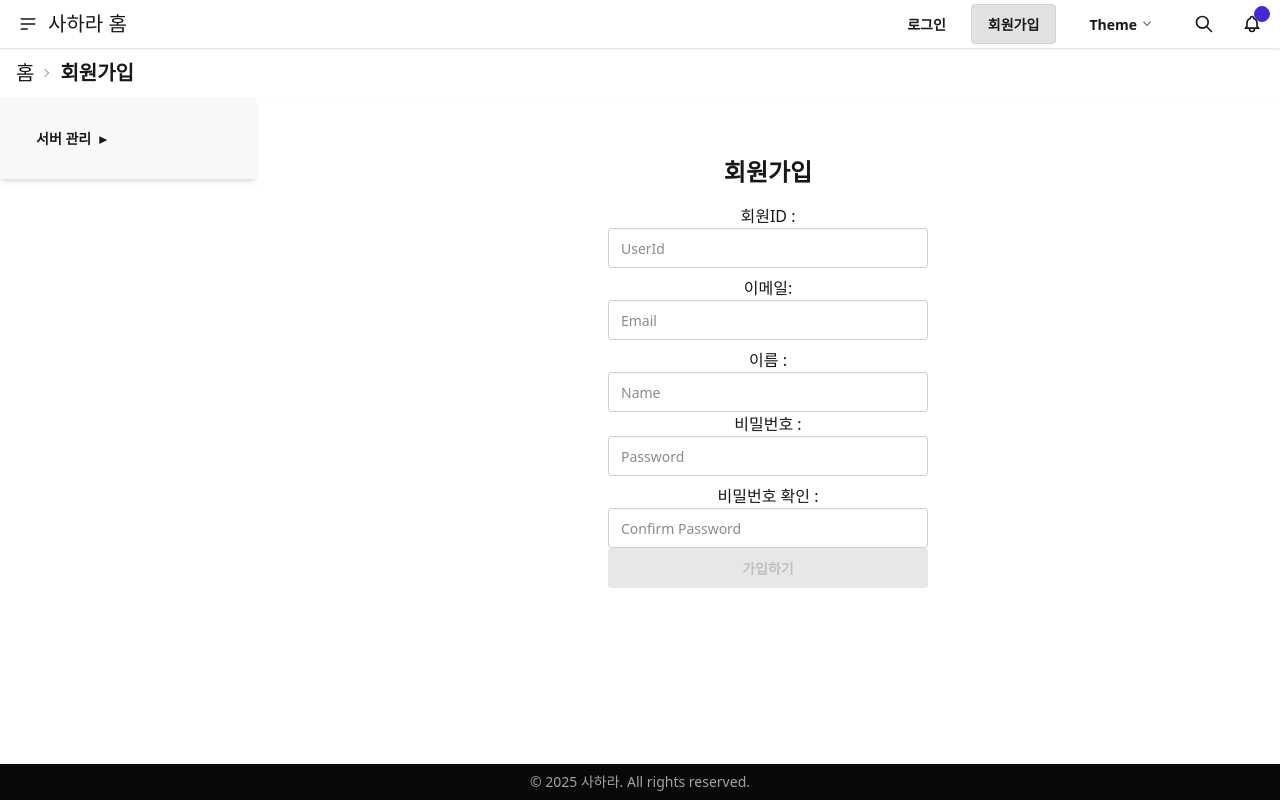
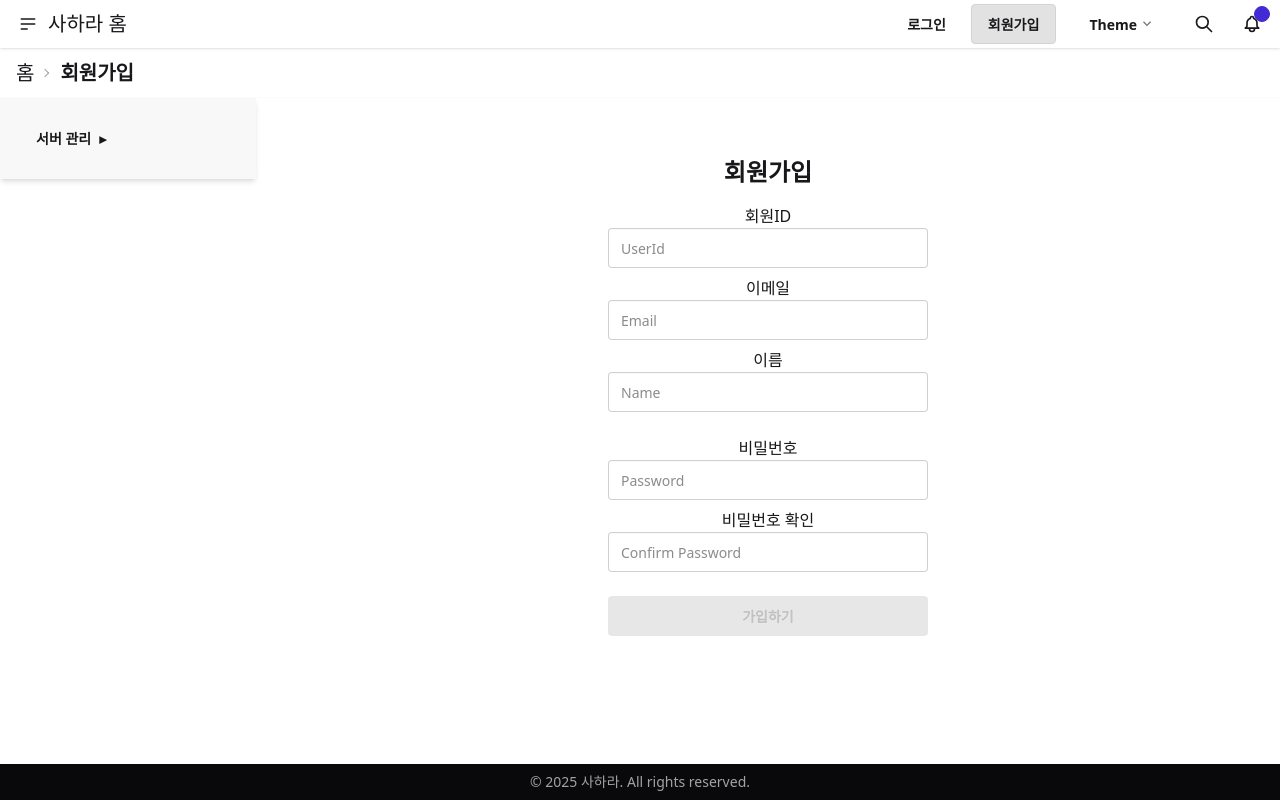
Before and after one commit to mrjung72/my-vite-vue3-sass-tailwind-app, a Vue app: page /members/register in a window 1280 px wide. Built offline with nearby package versions, Linux system fonts and the light colour scheme.

Commit message:
비밀번호 검증 로직 개선선

```diff
--- a/src/views/members/RegisterMemberView.vue
+++ b/src/views/members/RegisterMemberView.vue
@@ -2,30 +2,34 @@
   <div class="flex flex-col items-center mt-10">
     <h2 class="text-2xl font-bold mb-4">회원가입</h2>
 
-    회원ID :
+    <div>회원ID</div>
     <input v-model="userid" class="input input-bordered w-80" placeholder="UserId" />
     <div v-if="userid && useridAvailable" class="text-green-600 text-sm mb-2">사용 가능한 아이디입니다.</div>
     <div v-else-if="!useridAvailable" class="text-red-600 text-sm mb-2" >{{ useridError }}</div>
 
-    이메일:
+    <div>이메일</div>
     <input v-model="email" class="input input-bordered w-80" placeholder="Email" />
     <div v-if="email && emailAvailable" class="text-green-600 text-sm mb-2">사용 가능한 이메일입니다.</div>
     <div v-else-if="!emailAvailable" class="text-red-600 text-sm mb-2">{{ emailError }}</div>
 
-    이름 :
+    <div>이름</div>
     <input v-model="name" class="input input-bordered w-80" placeholder="Name" />
     <div class="text-red-600 text-sm mb-2" v-if="nameError">{{ nameError }}</div>
 
-    비밀번호 :
+    <div>&nbsp;</div>
+    <div>비밀번호</div>
     <input v-model="password" class="input input-bordered mb-2 w-80" type="password" placeholder="Password" />
     <div v-if="passwordError" class="text-red-600 text-sm mb-2">{{ passwordError }}</div>
-    비밀번호 확인 :
+
+    <div>비밀번호 확인</div>
     <input v-model="passwordConfirm" class="input input-bordered w-80" type="password" placeholder="Confirm Password" />
     <div v-if="passwordConfirmError" class="text-red-600 text-sm mb-2">{{ passwordConfirmError }}</div>
 
+    <div>&nbsp;</div>
     <button class="btn btn-secondary w-80" @click="register" :disabled="loading || !isFormValid">
       {{ loading ? '가입 중...' : '가입하기' }}
     </button>
+
 
     <div v-if="message" class="text-green-600 mt-4">{{ message }}</div>
     <div v-if="message2" class="text-green-600 mt-4">{{ message2 }}</div>
@@ -112,49 +116,38 @@ const validateName = () => {
   }
 }
 
-const validatePassword = () => {
-
-  if (!password.value) {
-    passwordError.value = '비밀번호를 입력하세요.'
-  } else if (password.value.includes(' ')) {
-    password.value = password.value.trim() // 공백 제거
-  } else if (password.value.length < 4 || password.value.length > 8) {
-    passwordError.value = '4자 이상 8자 이하로 입력하세요.'
-  } else if (passwordConfirm.value && password.value !== passwordConfirm.value) {
-    passwordConfirmError.value = '비밀번호가 일치하지 않습니다.'
+const validatePasswords = () => {
+  if (!password.value || password.value.length < 4 || password.value.length > 8) {
+    passwordError.value = '비밀번호는 4~8자 사이로 입력하세요.'
+    passwordAvailable.value = false
+    return
   } else {
     passwordError.value = ''
+  }
+
+  if (!passwordConfirm.value || passwordConfirm.value !== password.value) {
+    passwordConfirmError.value = '비밀번호가 일치하지 않습니다.'
+    passwordAvailable.value = false
+  } else {
     passwordConfirmError.value = ''
     passwordAvailable.value = true
   }
 }
 
-const validatePasswordConfirm = () => {
+watch([password, passwordConfirm], validatePasswords)
 
-  if (!passwordConfirm.value) {
-    passwordConfirmError.value = '비밀번호를 입력하세요.'
-  } else if (passwordConfirm.value.includes(' ')) {
-    passwordConfirm.value = passwordConfirm.value.trim() // 공백 제거
-  } else if (password.value !== passwordConfirm.value) {
-    passwordConfirmError.value = '비밀번호가 일치하지 않습니다.'
-  } else {
-    passwordError.value = ''
-    passwordConfirmError.value = ''
-    passwordAvailable.value = true
-  }
-}
 
 // 중복 검사 (디바운스 처리: 500ms 후 실행)
 const checkUserIdDuplicate = debounce(async () => {
   if (!validateUserId()) return
 
 
-
+  useridError.value = '중복 체크 중 ....'
   try {
     const res = await axios.get('/api/members/check-id', {
       params: { userid: userid.value },
     })
-    useridError.value = '중복 체크 중 ....'
+    useridError.value = ''
     useridAvailable.value = true
   } catch (err) {
     useridError.value = '이미 사용 중인 아이디입니다.'
@@ -166,11 +159,11 @@ const checkUserIdDuplicate = debounce(async () => {
 const checkEmailDuplicate = debounce(async () => {
   if (!validateEmail()) return
 
+  emailError.value = '중복 체크 중 ....'
   try {
     await axios.get('/api/members/check-email', {
       params: { email: email.value },
     })
-    emailError.value = '중복 체크 중 ....'
     emailAvailable.value = true
   } catch (err) {
     emailError.value = '이미 등록된 이메일입니다.'
@@ -193,14 +186,9 @@ watch(email, () => {
   checkEmailDuplicate()
 })
 
-watch(passwordConfirm, () => {
-  passwordAvailable.value = false
-  validatePasswordConfirm()
-})
-
 // 실시간 감시
 watch(name, validateName)
-watch(password, validatePassword)
+
 
 const isFormValid = computed(() =>
   userid.value &&
```
